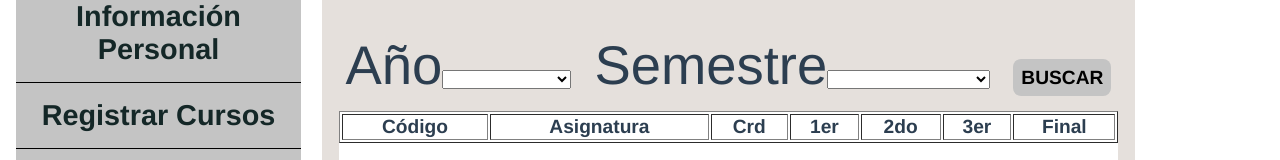
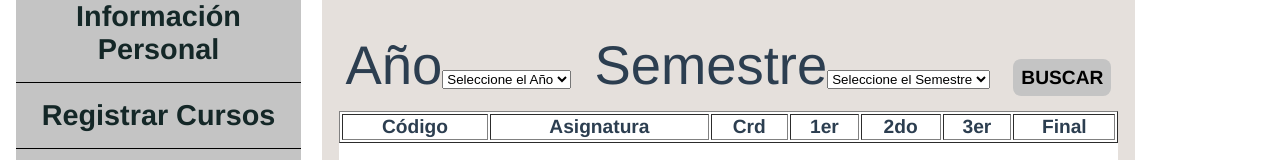
Before and after one commit to emilianoduquep/g6_vue, a Vue app in the folder g6_vue/: page /calificaciones in a window 1280 px wide. Shown: the part 546-706 px from the top of the page. Built offline with nearby package versions, Linux system fonts and the light colour scheme.

Commit message:
Avance 2, -Calificaciones-

```diff
--- a/g6_vue/src/views/Calificaciones.vue
+++ b/g6_vue/src/views/Calificaciones.vue
@@ -47,21 +47,21 @@
                     <div>
                         <label for="Año">Año</label>
                         <select name="year" id="select_year" v-model="sAnno">
-                            <option value="-1">Seleccione el Año</option>
-							<option v-for="(i, index) in anno" value="index">{{i}}</option>
+                            <option value="">Seleccione el Año</option>
+							<option v-for="i in anno" value="i">{{i}}</option>
                         </select>
                     </div>
 
                     <div>
                         <label for="semestre">Semestre</label>
                         <select name="semester" id="select_semester" v-model="sSemester">
-							<option value="-1">Seleccione el Semestre</option>
-							<option v-for="(i, index) in 2" value="index">{{i}}</option>
+							<option value="">Seleccione el Semestre</option>
+							<option v-for="i in 2" value="i">{{i}}</option>
                         </select>
                     </div>
 
                     <div>
-                        <a class="boton_buscar" href="#" onclick="procesarDatos()">buscar</a>
+                        <a class="boton_buscar" @click="buscarCalificaciones()">Buscar</a>
                     </div>
 
 
@@ -81,7 +81,15 @@
                             </tr>
                         </thead >
                         <tbody id="tabla">
-
+							<tr v-for="k in this.yearsSemester[this.data]">
+								<td>{{k.codigo}}</td>
+								<td>{{k.asignatura}}</td>
+								<td>{{k.creditos}}</td>
+								<td>{{k.periodo1}}</td>
+								<td>{{k.periodo2}}</td>
+								<td>{{k.periodo3}}</td>
+								<td>{{k.notaFinal}}</td>
+							</tr>
                         </tbody>
 <!--
                         <tr>
@@ -379,13 +387,16 @@ export default {
 
 	mounted(){
 
+
     },
     data(){
         return {
             cedula:'1241654276',
-			anno: [2015, 2016, 2017, 2018, 2019, 2020, 2021],
+			anno: ['2015', '2016', '2017', '2018', '2019', '2020', '2021'],
 			sAnno: '',
 			sSemester: '',
+			lData: '',
+
 			yearsSemester: {
 				'20161':[
 					{'codigo':5051, 'asignatura':'Calculo-1', 'creditos': 2, 'periodo1':4, 'periodo2':4.3, 'periodo3':3.5},
@@ -441,8 +452,23 @@ export default {
     },
 
     methods:{
+		buscarCalificaciones() {
 
+			if (this.sAnno.value === "" || this.sSemester.value === "") {
+				alert("Debe seleccionar un año y un semestre");
+			} else {
+				console.log(this.sAnno.text);
+				console.log(this.sSemester.text);
+				this.lData = '20161'
+				console.log(lData.value);
+				//this.sAnno.value + this.sSemester.value;
+				for (let lectura of this.yearsSemester[lData]) {
+					lectura.notaFinal = (lectura.periodo1 + lectura.periodo2 + lectura.periodo3)/3
+					console.log(lectura.notaFinal);
+				}
+			}
 
+		},
     }
 }
 </script>
```
